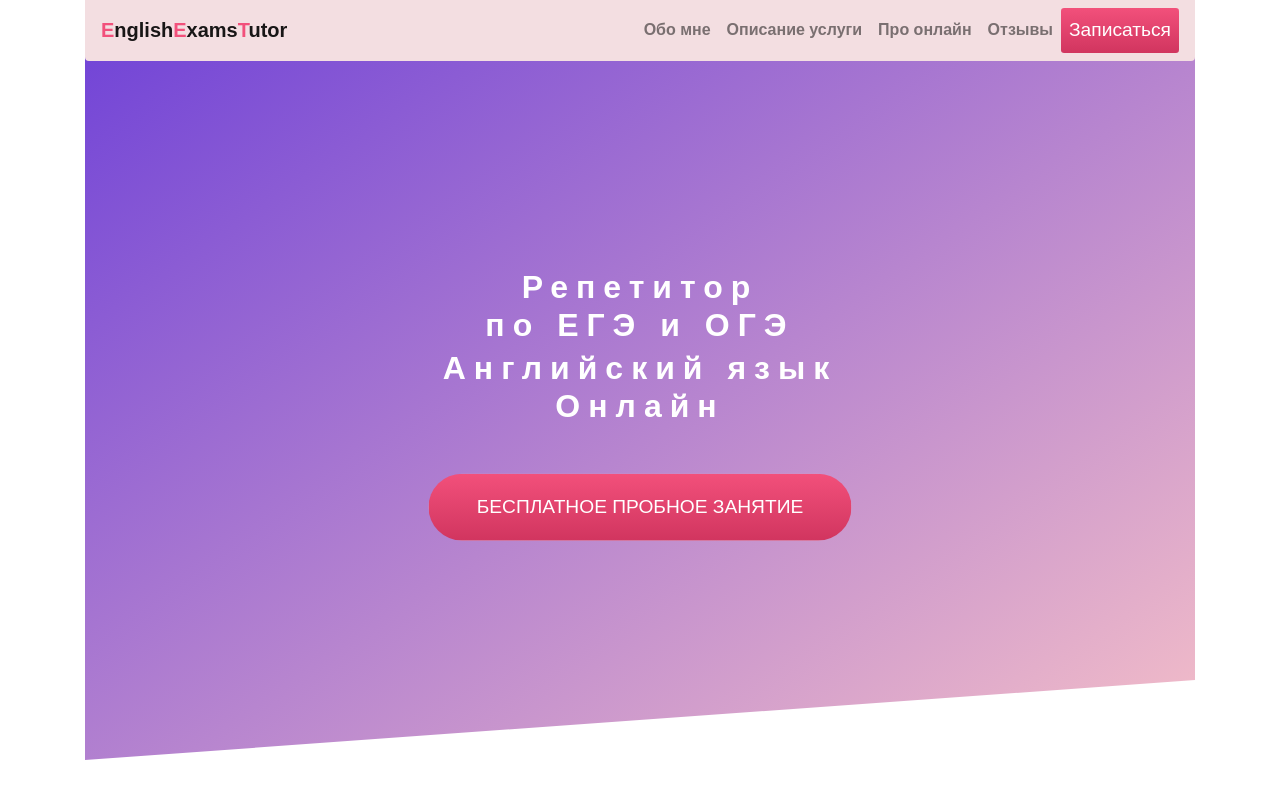
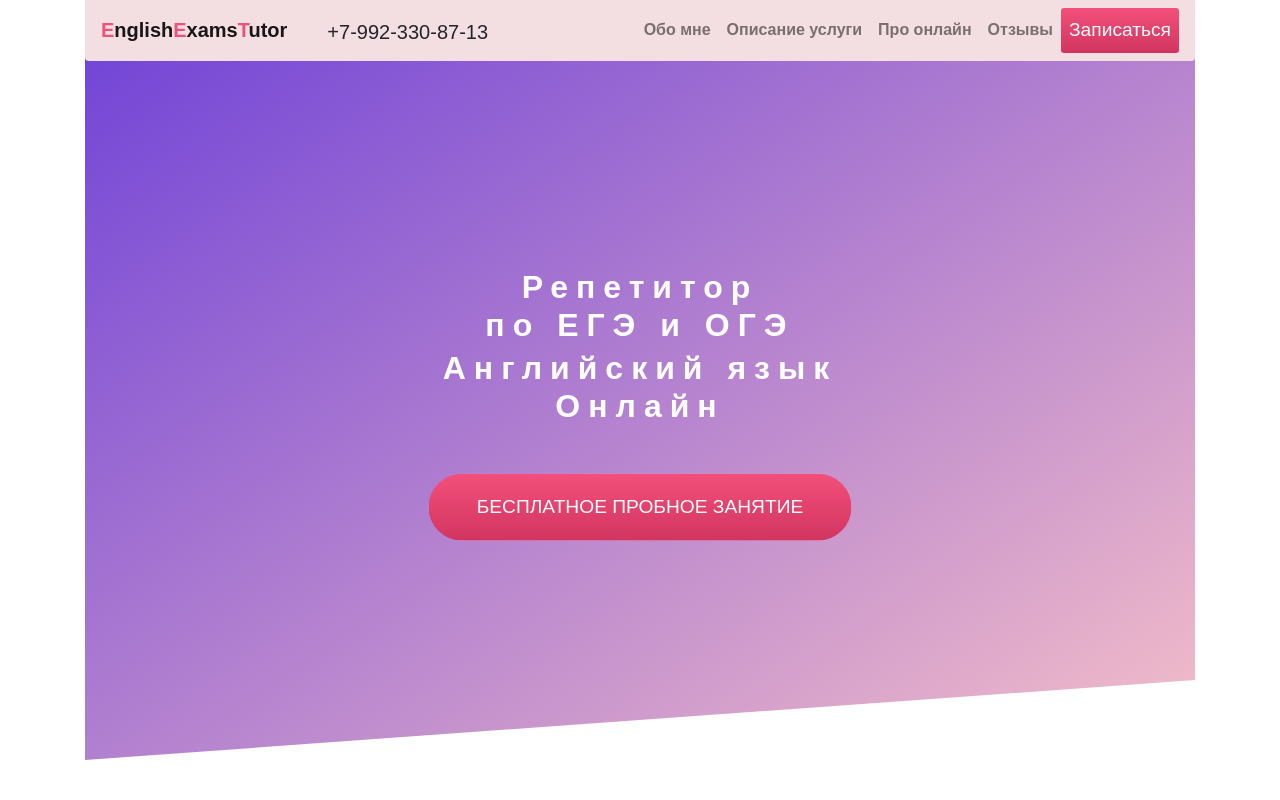
Before and after one commit to NaMax66/exams-get-easy, a website: page public/index.html in a window 1280 px wide. Shown: the top 800 px of the page. Drawn offline with nearby package versions, Linux system fonts and the light colour scheme.

Commit message:
add phone on the top

```diff
--- a/public/index.html
+++ b/public/index.html
@@ -11,9 +11,8 @@
     <link rel="stylesheet" href="style.css">
     <link href="https://fonts.googleapis.com/css?family=Lato:100,300,400,700,900" rel="stylesheet">
     <title>Репетитор ЕГЭ и ОГЭ по английскому</title>
-    <link rel="shortcut icon" href="/img/favicon.ico"/>
+    <link rel="shortcut icon" href="img/favicon.ico"/>
     <script src="https://www.google.com/recaptcha/api.js?render=6Le6jbEUAAAAAL2bF7PLZ4BmkBhLkClSYnu_pEqM"></script>
-
 </head>
 
 <body>
@@ -23,6 +22,7 @@
         <nav class="navbar navbar-expand-lg navbar-light rounded-bottom">
             <a href="#" class="navbar-brand">
                 <span class="ege">E</span>nglish<span class="ege">E</span>xams<span class="ege">T</span>utor</a>
+            <span class="ml-4 mt-1 lead">+7-992-330-87-13</span>
 
             <button class="navbar-toggler" type="button" data-toggle="collapse" data-target="#navBar">
                 <span class="navbar-toggler-icon"></span>
```
